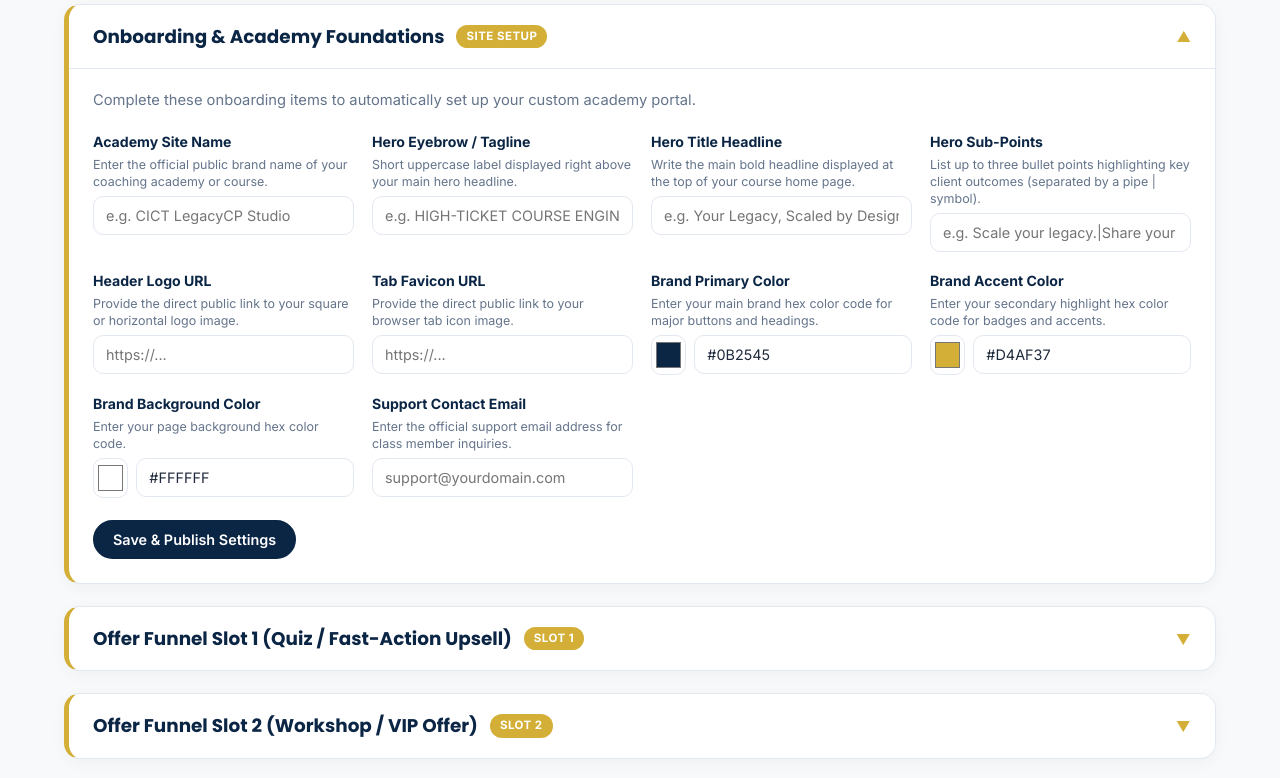
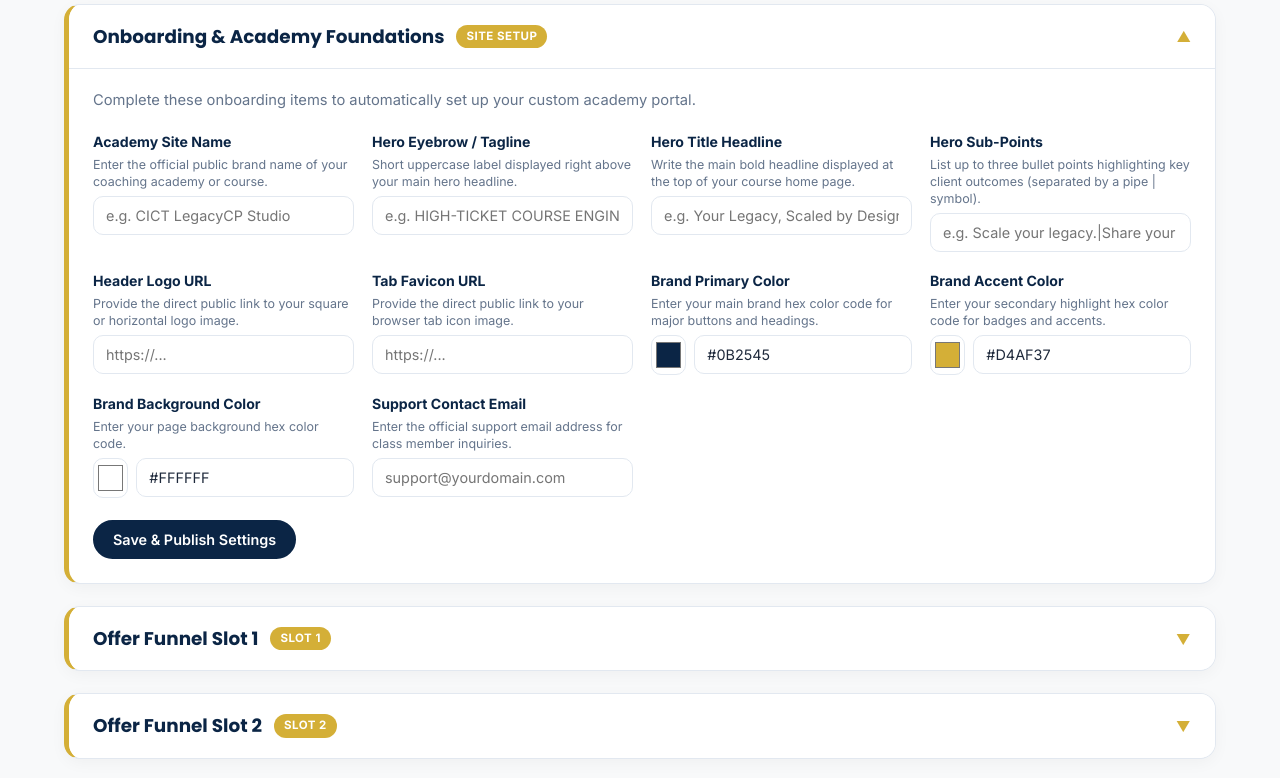
Before and after one commit to warrenlingerhk/cict-studio-platform, a plain HTML site: page admin.html in a window 1280 px wide. Shown: the part 164-942 px from the top of the page. Drawn offline with Linux system fonts and the light colour scheme; no server answers; sample sign-in values are in the browser's storage.

Commit message:
Update admin.html
offer desc change

```diff
--- a/admin.html
+++ b/admin.html
@@ -551,7 +551,7 @@
     <section class="setup-card collapsed" id="offer-1-card">
       <div class="setup-header" onclick="toggleCard('offer-1-card', 'admin_offer1_collapsed')">
         <div class="setup-title-wrap">
-          <h2>Offer Funnel Slot 1 (Quiz / Fast-Action Upsell)</h2>
+          <h2>Offer Funnel Slot 1</h2>
           <span class="setup-badge" id="offer-1-badge">Slot 1</span>
         </div>
         <span class="chevron">▲</span>
@@ -638,7 +638,7 @@
     <section class="setup-card collapsed" id="offer-2-card">
       <div class="setup-header" onclick="toggleCard('offer-2-card', 'admin_offer2_collapsed')">
         <div class="setup-title-wrap">
-          <h2>Offer Funnel Slot 2 (Workshop / VIP Offer)</h2>
+          <h2>Offer Funnel Slot 2</h2>
           <span class="setup-badge" id="offer-2-badge">Slot 2</span>
         </div>
         <span class="chevron">▲</span>
```
